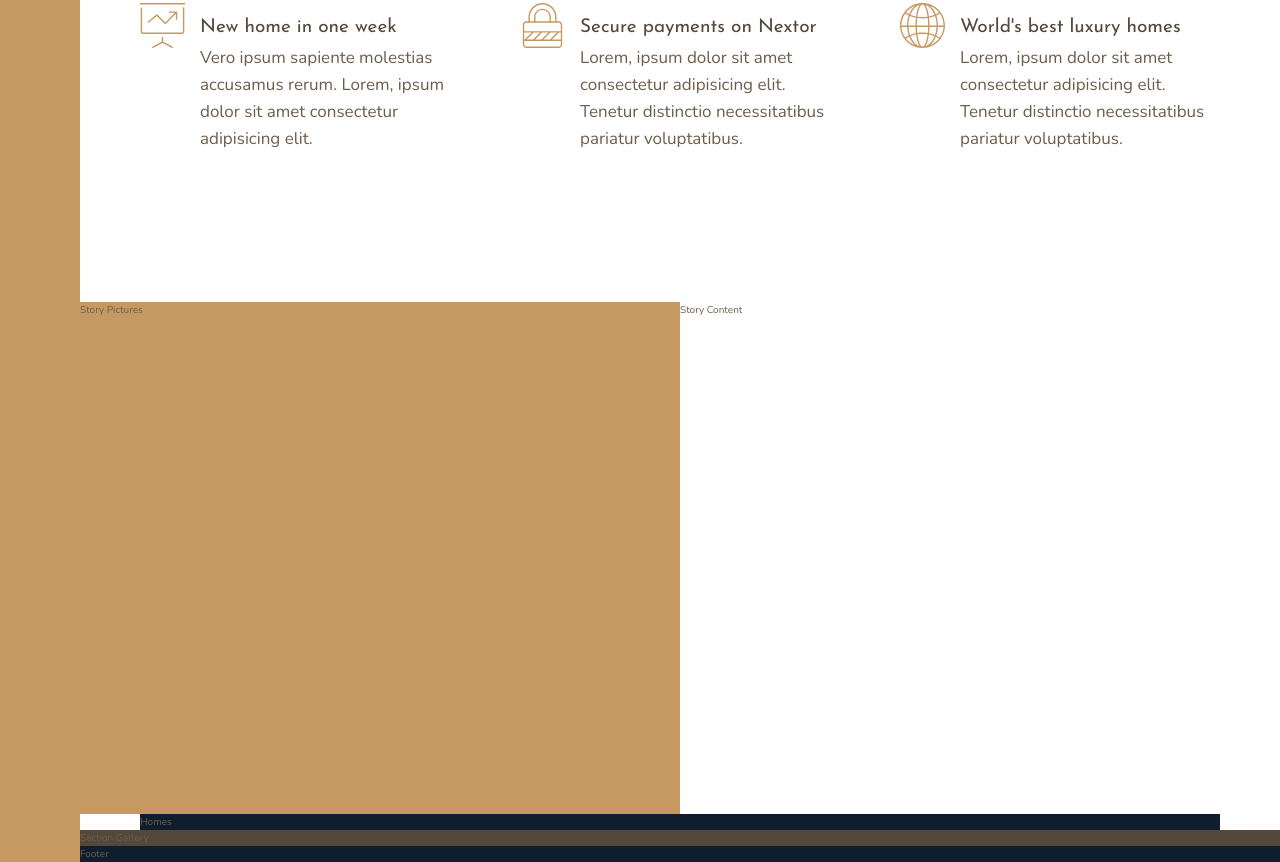
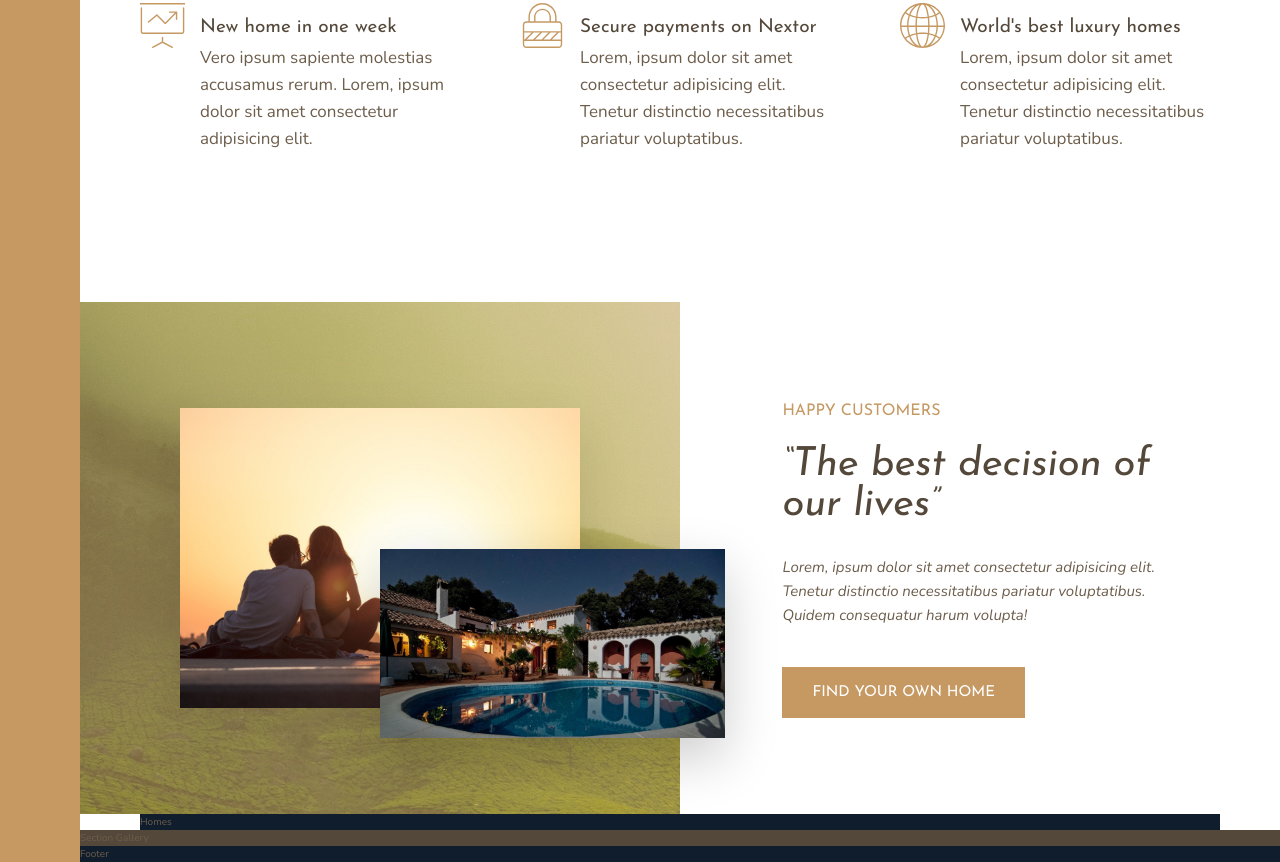
Before and after one commit to wheelsa/NexterCSS, a website: page index.html in a window 1280 px wide. Shown: the part 976-1838 px from the top of the page. Drawn offline with nearby package versions, Linux system fonts and the light colour scheme.

Commit message:
Built story section

```diff
--- a/index.html
+++ b/index.html
@@ -88,10 +88,20 @@
       </div>
     </section>
     <div class="story__pictures">
-      Story Pictures
+      <img src="img/story-1.jpeg" alt="Couple with new house"
+      class="story__img--1">
+      <img src="img/story-2.jpeg" alt="New house" class="story__img--2">
+
     </div>
     <div class="story__content">
-      Story Content
+      <h3 class="heading-3 mb-sm">Happy Customers</h3>
+      <h2 class="heading-2 heading-2--dark mb-md">&ldquo;The best decision of our lives&rdquo;</h2>
+      <p class="story__text">
+        Lorem, ipsum dolor sit amet consectetur adipisicing elit. Tenetur
+        distinctio necessitatibus pariatur voluptatibus. Quidem consequatur
+        harum volupta!
+      </p>
+      <button class="btn">Find your own home</button>
     </div>
 
     <section class="homes">
--- a/sass/_story.scss
+++ b/sass/_story.scss
@@ -2,10 +2,51 @@
   &__pictures{
     background-color: $color-primary;
     grid-column: full-start / col-end 4;
+    background-image: linear-gradient(rgba($color-primary, .5), rgba($color-primary, .5)), url(../img/back.jpg);
+
+    display: grid;
+    grid-template-rows: repeat(6, 1fr);
+    grid-template-columns: repeat(6, 1fr);
+    align-items: center; //column, would do justify for row
+  }
+
+  &__img--1{
+    width: 100%;
+    grid-row: 2 / 6; //wont fill full area because image wants to keep aspect ratio; need to do align items cetner
+    grid-column: 2 / 6;
+    box-shadow: 0 2rem 5rem rgba(#000, .1);
+  }
+
+  &__img--2{
+    width: 115%;
+    grid-row: 4 / 6;
+    grid-column: 4 / 7;
+    z-index: 10;
+    box-shadow: 0 2rem 5rem rgba(#000, .2);
+
   }
 
   &__content{
     background-color: color-grey-light-1;
     grid-column: col-start 5 / full-end ;
+
+    padding: 6rem 8vw;
+
+//using flexbox
+
+    // display: flex;
+    // flex-direction: column;
+    // justify-content: center;
+    // align-items: flex-start;
+
+    display: grid;
+    align-content: center;
+    justify-items: start;
+  }
+
+  &__text{
+    font-size: 1.5rem;
+    font-style: italic;
+    margin-bottom: 4rem;
   }
 }
--- a/sass/_typography.scss
+++ b/sass/_typography.scss
@@ -9,12 +9,23 @@
 
 .heading-2{
   @extend %heading;
+  font-size: 4rem;
+  font-style: italic;
+  line-height: 1;
 
+  &--light{
+    color: $color-grey-light-1;
+  }
+  &--dark{
+    color: $color-grey-dark-1;
+  }
 }
 
 .heading-3{
   @extend %heading;
-
+  font-size: 1.6rem;
+  color: $color-primary;
+  text-transform: uppercase;
 }
 
 .heading-4{
@@ -28,3 +39,33 @@
     color: $color-grey-dark-1;
   }
 }
+
+.btn{
+  background-color: $color-primary;
+  color: #fff;
+  border: none;
+  border-radius: 0;
+  font-family: $font-display;
+  font-size: 1.5rem;
+  text-transform: uppercase;
+  padding: 1.8rem 3rem;
+  cursor: pointer;
+  transition: all .2s;
+
+  &:hover {
+    background-color: $color-primary-dark;
+  }
+}
+
+.mb-sm{
+  margin-bottom: 2rem;
+}
+.mb-md{
+  margin-bottom: 3rem;
+}
+.mb-lg{
+  margin-bottom: 4rem;
+}
+.mb-hg{
+  margin-bottom: 8rem;
+}
```
Also changed, not shown: css/style.comp.css.
